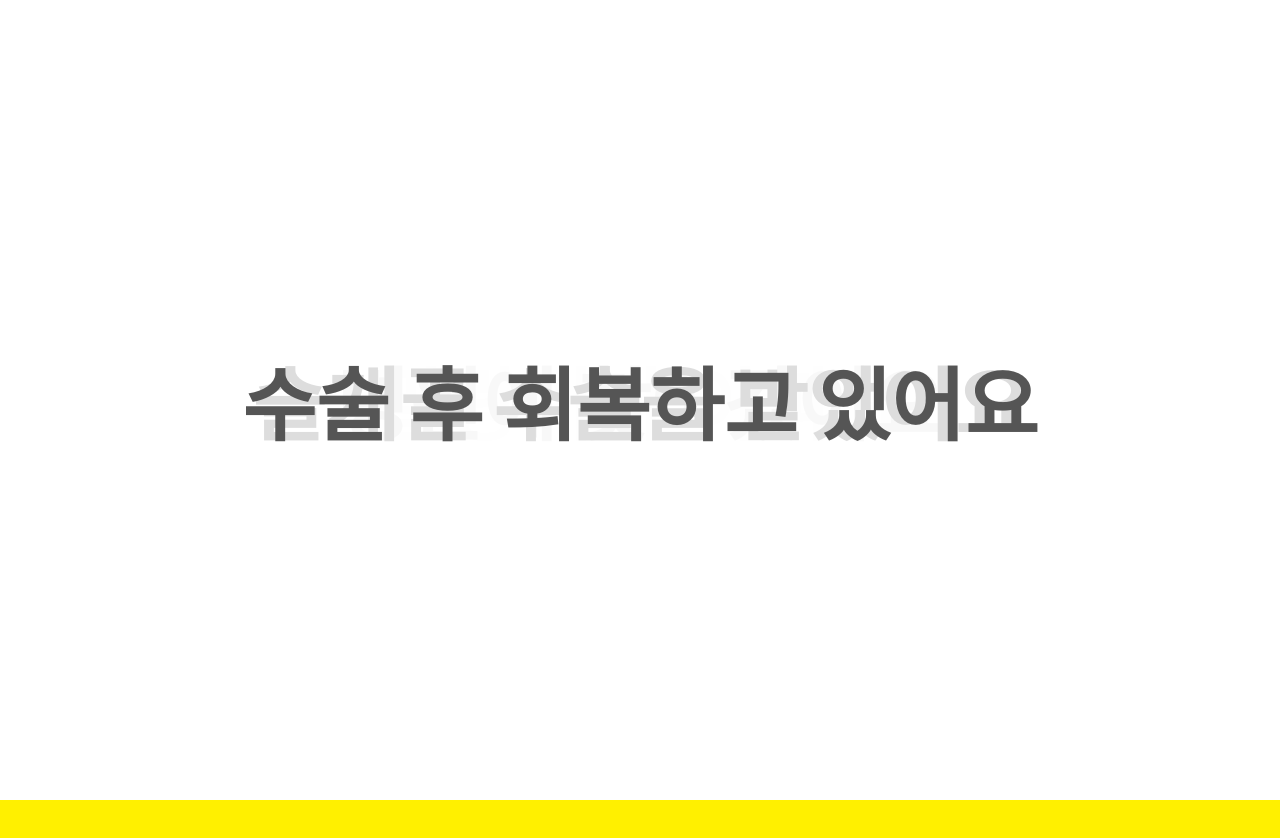
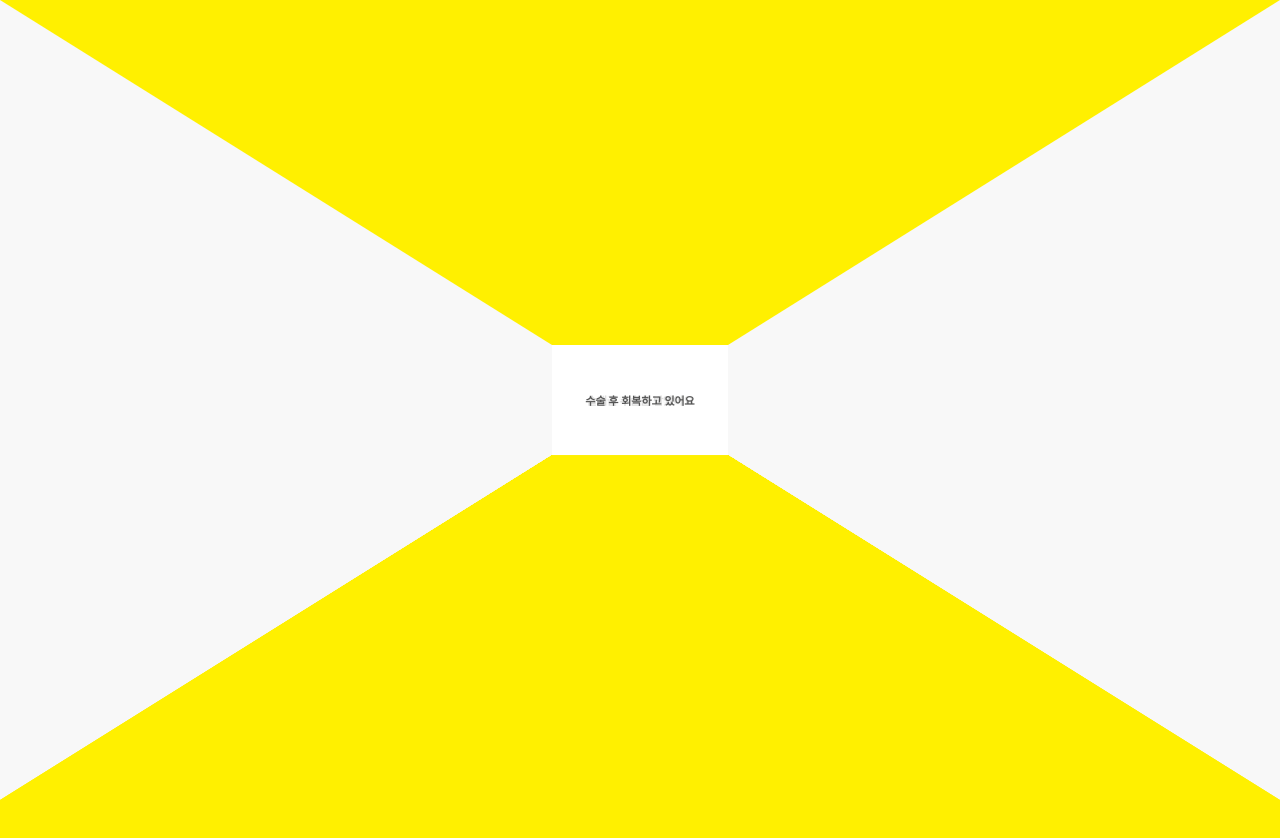
Before and after one commit to mmyeon/gaetotop, a React (Create React App) app: page / in a window 1280 px wide. Shown: the top 838 px of the page. Built offline with nearby package versions, Linux system fonts and the light colour scheme.

Commit message:
[좌우 벽 만들기] 1. rotateY로 좌우 벽 세우기 2.translateZ로 왼쪽으로 벽 이동시키기

```diff
--- a/src/components/Main.scss
+++ b/src/components/Main.scss
@@ -10,7 +10,7 @@
     width: 100vw;
     height: 100vh;
     // 3D공간으로 만들기
-    // perspective: 1000px;
+    perspective: 1000px;
 
     .stage {
       position: abosolute;
@@ -36,6 +36,22 @@
           background: rgba(255, 255, 255, 0.8);
         }
 
+        .wall-left {
+          width: 1000vw;
+          // 아직 눈에 보이지 않음(와이!!1)
+          // transform: rotateY(90deg) translateZ(-500vw);
+          transform: rotateY(90deg) translateZ(-500vw);
+          background: #f8f8f8;
+        }
+
+        .wall-right {
+          width: 1000vw;
+          // 아직 눈에 보이지 않음(와이!!1)
+          transform: rotateY(90deg) translateZ(-400vw);
+
+          background: #f8f8f8;
+        }
+
         .wall-front {
           .wall-content {
             // 가운데 정렬
@@ -50,13 +66,6 @@
             }
           }
         }
-
-        // .wall-left {
-        //   width: 1000vw;
-        //   // 아직 눈에 보이지 않음(와이!!1)
-        //   transform: rotateY(90deg) translateZ(-500vw);
-        //   background: red;
-        // }
       }
     }
   }
```
